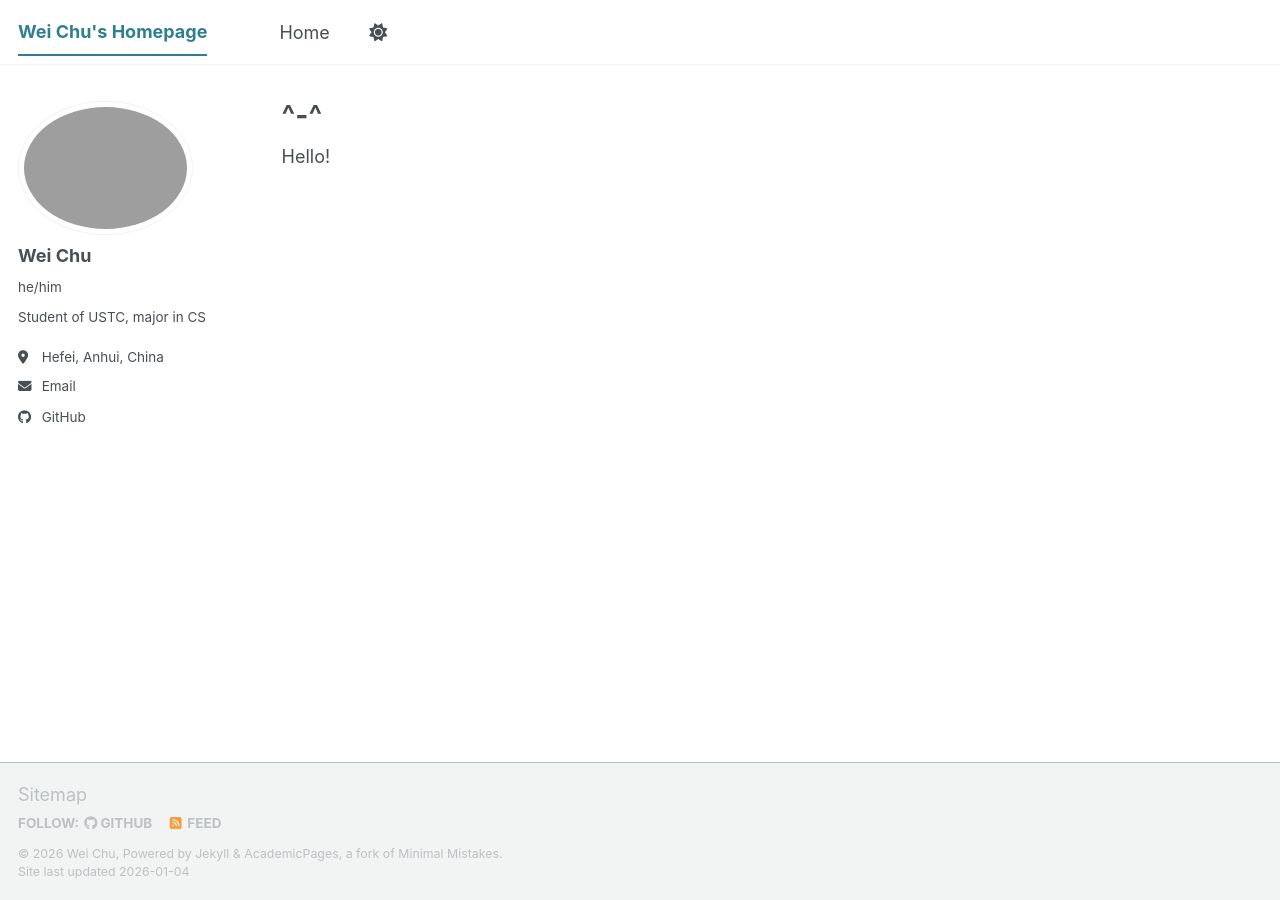
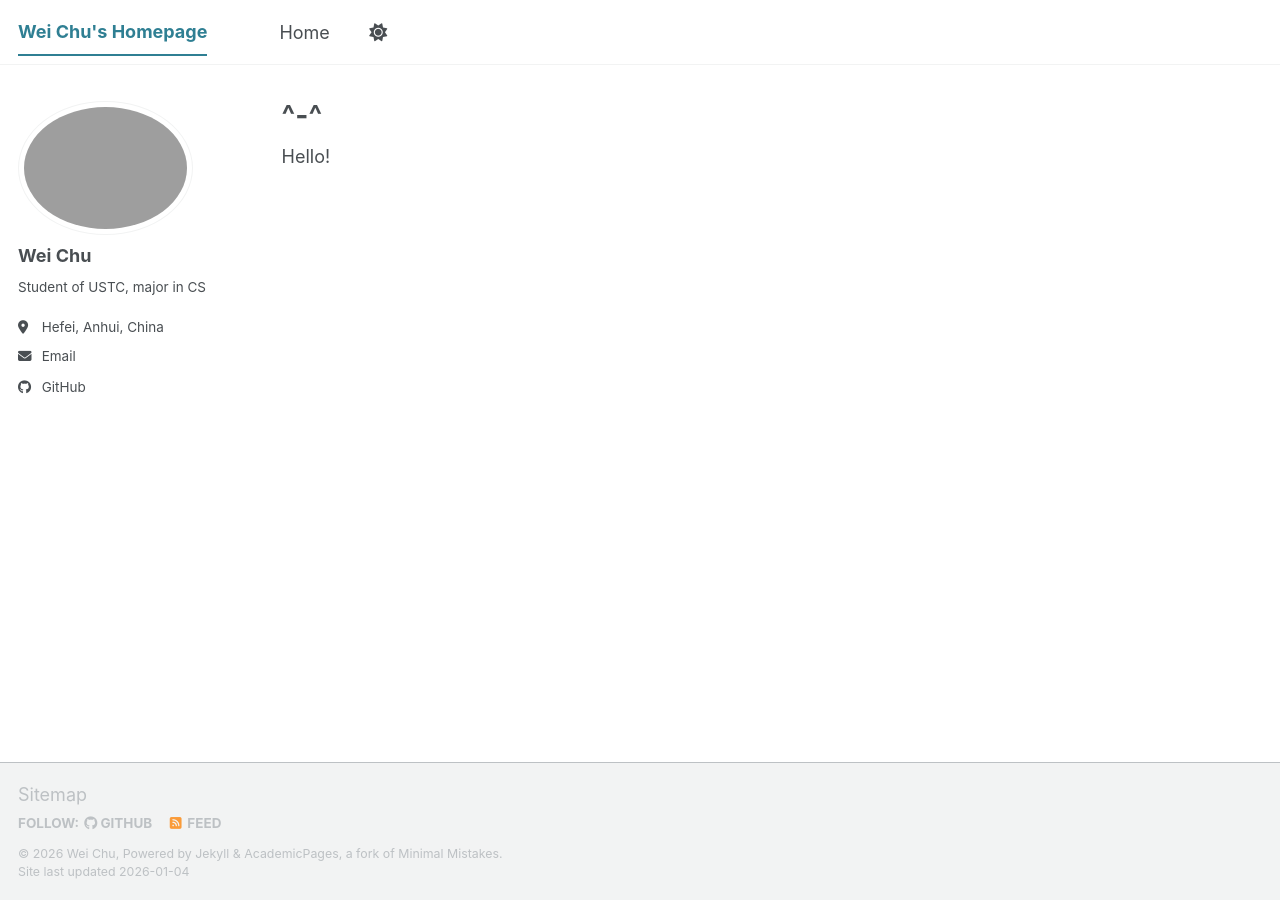
Before and after one commit to Co336/Co336.github.io, a Jekyll site: the page built from _pages/home.md, in a window 1280 px wide. Built offline with Jekyll 4.4.1, drawn with Linux system fonts in a browser that asks for light colours; a script bundle is joined from its source files by our own code; library files that are not in the unit come from our copies.

Commit message:
remove pronouns

```diff
--- a/_config.yml
+++ b/_config.yml
@@ -25,7 +25,7 @@ author:
   # Biographic information
   avatar           : "profile.png"
   name             : "Wei Chu"
-  pronouns         : "he/him"
+  pronouns         : # "he/him"
   bio              : "Student of USTC, major in CS"
   location         : "Hefei, Anhui, China"
   employer         : # "Red Brick University"
```
